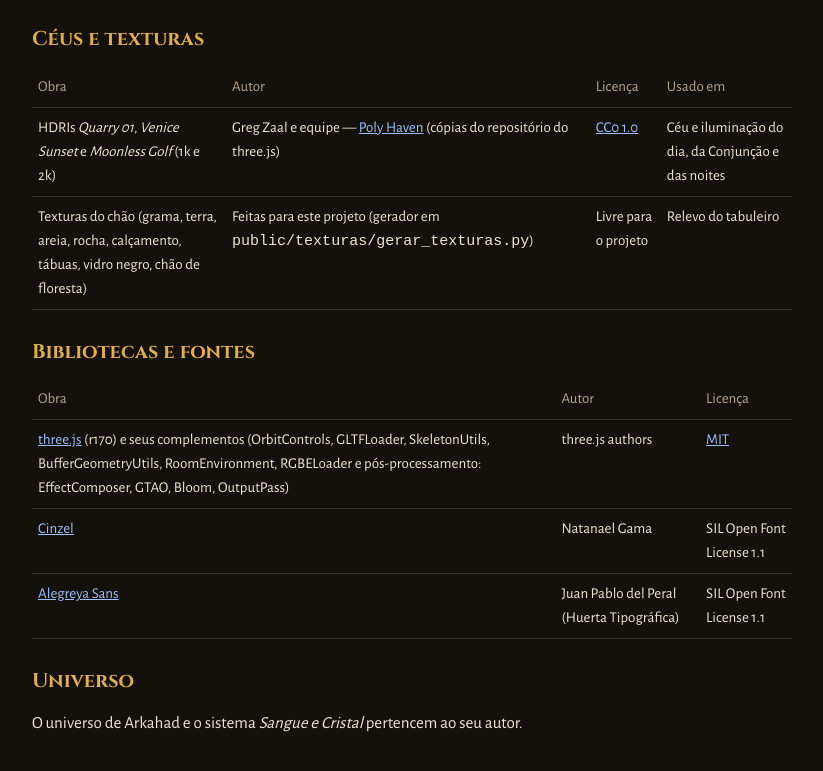
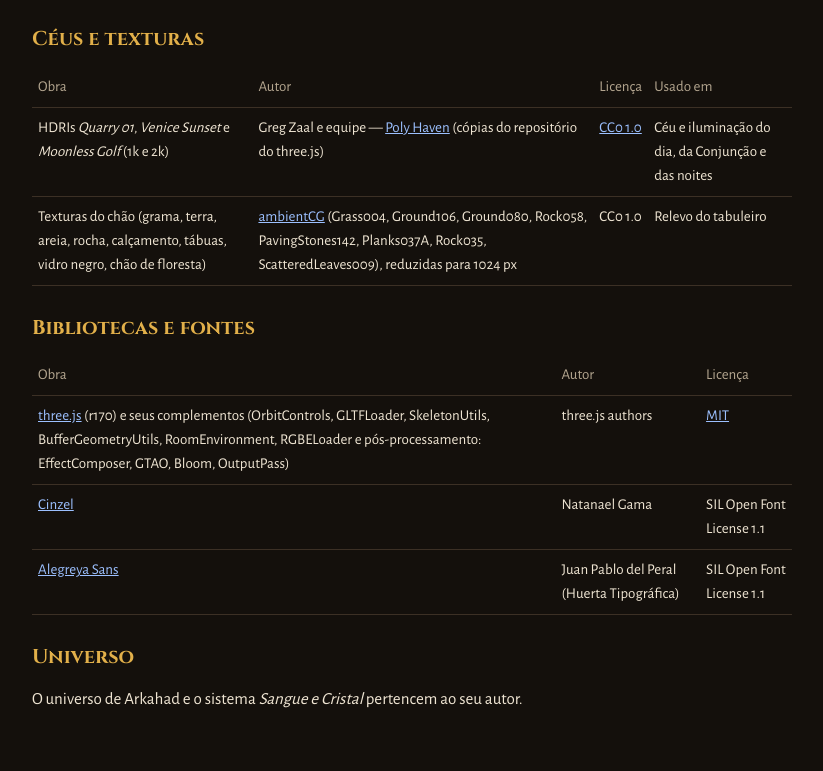
Before and after one commit to guigon96-glitch/arkahad-mesa, a website: page public/creditos.html in a window 1280 px wide. Shown: the part 1571-2342 px from the top of the page, without its empty margins (228-1051 px from the left). Drawn offline with nearby package versions, Linux system fonts and the light colour scheme.

Commit message:
Chão com texturas realistas (fotos escaneadas do ambientCG, CC0)
Grama, terra, areia, rocha, calçamento, tábuas, vidro negro e chão de floresta
trocados por materiais CC0 do ambientCG que repetem sem emenda e trazem o
próprio relevo (normal map). Remove o gerador procedural antigo.

Co-Authored-By: Claude Opus 5.5 <noreply@anthropic.com>

```diff
--- a/public/creditos.html
+++ b/public/creditos.html
@@ -24,7 +24,7 @@
 <h2>Céus e texturas</h2>
 <table><tr><th>Obra</th><th>Autor</th><th>Licença</th><th>Usado em</th></tr>
 <tr><td>HDRIs <i>Quarry 01</i>, <i>Venice Sunset</i> e <i>Moonless Golf</i> (1k e 2k)</td><td>Greg Zaal e equipe — <a href="https://polyhaven.com">Poly Haven</a> (cópias do repositório do three.js)</td><td><a href="https://creativecommons.org/publicdomain/zero/1.0/">CC0 1.0</a></td><td>Céu e iluminação do dia, da Conjunção e das noites</td></tr>
-<tr><td>Texturas do chão (grama, terra, areia, rocha, calçamento, tábuas, vidro negro, chão de floresta)</td><td>Feitas para este projeto (gerador em <code>public/texturas/gerar_texturas.py</code>)</td><td>Livre para o projeto</td><td>Relevo do tabuleiro</td></tr></table>
+<tr><td>Texturas do chão (grama, terra, areia, rocha, calçamento, tábuas, vidro negro, chão de floresta)</td><td><a href="https://ambientcg.com">ambientCG</a> (Grass004, Ground106, Ground080, Rock058, PavingStones142, Planks037A, Rock035, ScatteredLeaves009), reduzidas para 1024 px</td><td>CC0 1.0</td><td>Relevo do tabuleiro</td></tr></table>
 <h2>Bibliotecas e fontes</h2>
 <table><tr><th>Obra</th><th>Autor</th><th>Licença</th></tr>
 <tr><td><a href="https://threejs.org">three.js</a> (r170) e seus complementos (OrbitControls, GLTFLoader, SkeletonUtils, BufferGeometryUtils, RoomEnvironment, RGBELoader e pós-processamento: EffectComposer, GTAO, Bloom, OutputPass)</td><td>three.js authors</td><td><a href="https://github.com/mrdoob/three.js/blob/dev/LICENSE">MIT</a></td></tr>
```
Also changed, not shown: README.md, public/texturas/areia_cor.jpg, public/texturas/areia_nrm.jpg, public/texturas/calcada_cor.jpg, public/texturas/calcada_nrm.jpg, public/texturas/floresta_cor.jpg, public/texturas/floresta_nrm.jpg, public/texturas/grama_cor.jpg, public/texturas/grama_nrm.jpg, public/texturas/rocha_cor.jpg, public/texturas/rocha_nrm.jpg, public/texturas/tabuas_cor.jpg, public/texturas/tabuas_nrm.jpg, public/texturas/terra_cor.jpg, 2 more files, 2 other files.
